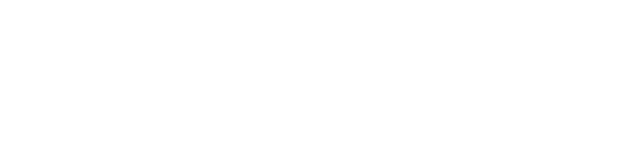
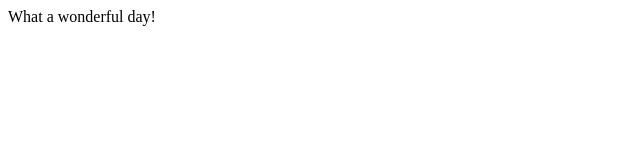
Before and after one commit to gam1dov/homework_1, a plain HTML site: page index.html in a window 1280 px wide. Shown: the whole page, without its empty margins (0-640 px from the left). Drawn offline with Linux system fonts and the light colour scheme.

Commit message:
Add a header for conflict

```diff
--- a/index.html
+++ b/index.html
@@ -5,5 +5,7 @@
     <meta name="viewport" content="width=device-width, initial-scale=1.0" />
     <title>Document</title>
   </head>
-  <body></body>
+  <body>
+    <h>What a wonderful day!</h>
+  </body>
 </html>
```
